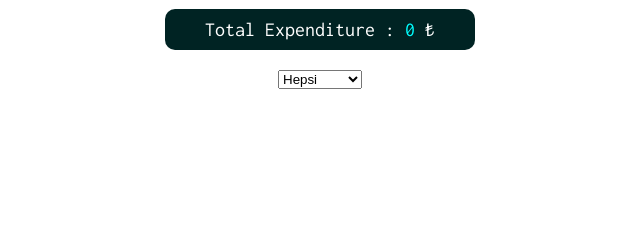
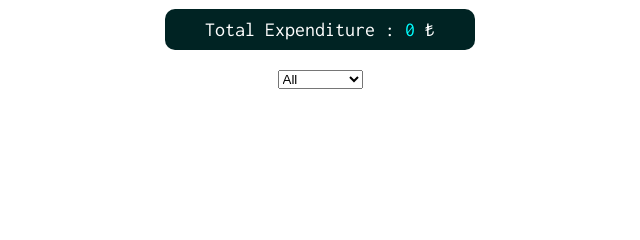
Before and after one commit to umuttasdemir1903/Expenditure-Calculator-js, a plain HTML site: page index.html in a window 1280 px wide. Shown: the part 378-618 px from the top of the page, 320-960 px from the left. Drawn offline with Linux system fonts and the light colour scheme.

```diff
--- a/index.html
+++ b/index.html
@@ -46,9 +46,9 @@
       </div>
 
       <select id="filter-select">
-        <option value="all">Hepsi</option>
-        <option value="payed">Ödendi</option>
-        <option value="not-payed">Ödenmedi</option>
+        <option value="all">All</option>
+        <option value="payed">Payed</option>
+        <option value="not-payed">Not-Payed</option>
       </select>
 
 
```
Also changed, not shown: 2 other files.
